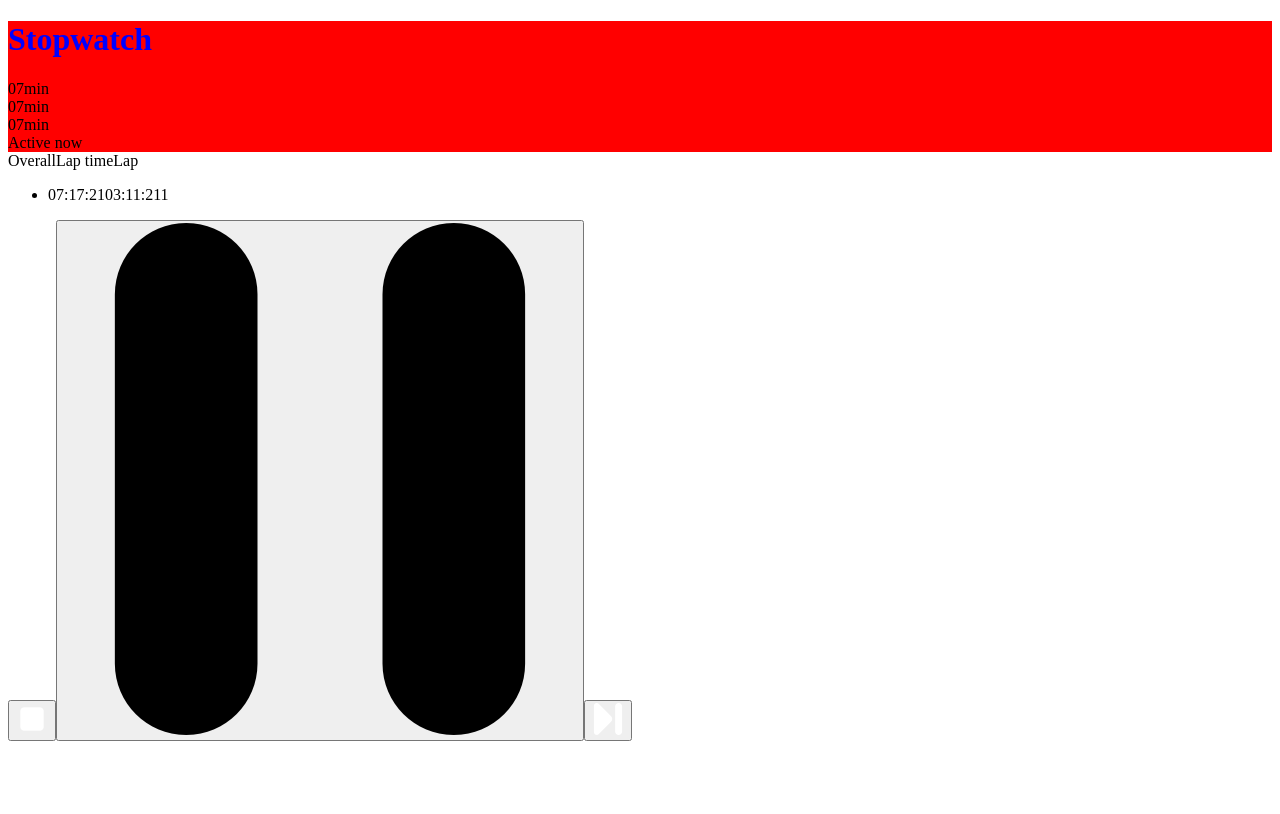
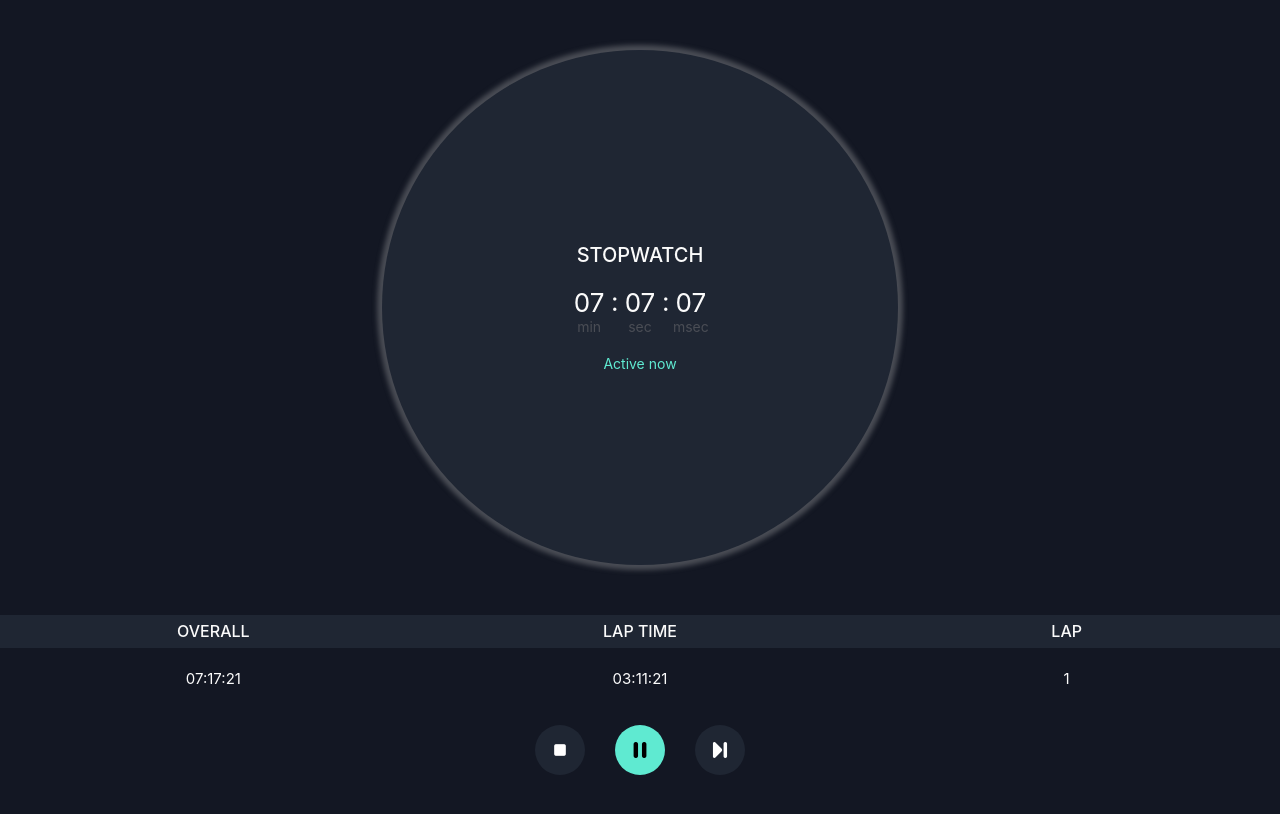
Before and after one commit to rook16rus/stopwatch-app, a React (Create React App) app: page / in a window 1280 px wide. Shown: the top 814 px of the page. Built offline with nearby package versions, Linux system fonts and the light colour scheme.

Commit message:
Стилизовал приложение

```diff
--- a/src/components/StopwatchControls/StopwatchControls.module.scss
+++ b/src/components/StopwatchControls/StopwatchControls.module.scss
@@ -1,13 +1,37 @@
 .controls {
-  &__stop {
+  position: fixed;
+  left: 0;
+  right: 0;
+  bottom: 0;
 
+  display: flex;
+  justify-content: center;
+  align-items: center;
+  gap: 30px;
+  height: 100px;
+  background-color: #131723;
+
+  &__button {
+    display: flex;
+    justify-content: center;
+    align-items: center;
+    width: 50px;
+    height: 50px;
+
+    border-radius: 50%;
+
+    img {
+      width: 16px;
+      height: 16px;
+      object-fit: contain;
+    }
+  }
+
+  &__stop, &__next {
+    background-color: #1F2633;
   }
 
   &__pause {
-
-  }
-
-  &__next {
-
+    background-color: #5FEAD1;
   }
 }
--- a/src/components/StopwatchControls/StopwatchControls.tsx
+++ b/src/components/StopwatchControls/StopwatchControls.tsx
@@ -7,13 +7,13 @@ import stop from './stop.png'
 const StopwatchControls = () => {
     return (
         <div className={styles.controls}>
-            <button className={styles.controls__stop}>
+            <button className={`${styles.controls__button} ${styles.controls__stop}`}>
                 <img src={stop} alt="Иконка стоп"/>
             </button>
-            <button className={styles.controls__pause}>
+            <button className={`${styles.controls__button} ${styles.controls__pause}`}>
                 <img src={pause} alt="Иконка стоп"/>
             </button>
-            <button className={styles.controls__next}>
+            <button className={`${styles.controls__button} ${styles.controls__next}`}>
                 <img src={playPause} alt="Иконка стоп"/>
             </button>
         </div>
--- a/src/components/StopwatchDisplay/StopwatchDisplay.module.scss
+++ b/src/components/StopwatchDisplay/StopwatchDisplay.module.scss
@@ -1,9 +1,68 @@
 .display {
-  background-color: red;
+  position: relative;
+  z-index: 1;
+
+  display: flex;
+  flex-direction: column;
+  align-items: center;
+  justify-content: center;
+  width: 70%;
+  aspect-ratio: 1 / 1;
+  margin: 50px auto;
+
+  border-radius: 50%;
+  background-color: #1F2633;
+  box-shadow: 0 0 5px 5px #4A4D55;
+
+  text-align: center;
+  line-height: normal;
 
   &__title {
-    color: blue;
+    margin: 0 0 20px;
+
+    font-weight: 500;
+    font-size: 20px;
+    text-transform: uppercase;
   }
 
+  &__timer {
+    display: grid;
+    grid-template-columns: repeat(3, 1fr);
+    gap: 15px;
+    margin: 0 0 20px;
+  }
 
+  &__timer-block {
+    position: relative;
+
+    display: flex;
+    flex-direction: column;
+    align-items: center;
+
+    text-align: center;
+
+    &:not(:last-child)::before {
+      content: ':';
+
+      position: absolute;
+      top: -1px;
+      left: calc(100% + 4px);
+
+      font-size: 26px;
+    }
+  }
+
+  &__timer-number {
+    font-size: 26px;
+  }
+
+  &__timer-desc {
+    font-size: 14px;
+    color: #4A4D55;
+  }
+
+  &__status {
+    font-size: 14px;
+    color: #5FEAD1;
+  }
 }
--- a/src/components/StopwatchDisplay/StopwatchDisplay.tsx
+++ b/src/components/StopwatchDisplay/StopwatchDisplay.tsx
@@ -2,6 +2,7 @@ import styles from "./StopwatchDisplay.module.scss"
 
 const StopwatchDisplay = () => {
     return (
+        <div className="container">
             <div className={styles.display}>
                 <h1 className={styles.display__title}>Stopwatch</h1>
                 <div className={styles.display__timer}>
@@ -11,14 +12,15 @@ const StopwatchDisplay = () => {
                     </div>
                     <div className={styles["display__timer-block"]}>
                         <span className={styles["display__timer-number"]}>07</span>
-                    <span className={styles["display__timer-desc"]}>min</span>
+                        <span className={styles["display__timer-desc"]}>sec</span>
                     </div>
                     <div className={styles["display__timer-block"]}>
                         <span className={styles["display__timer-number"]}>07</span>
-                    <span className={styles["display__timer-desc"]}>min</span>
+                        <span className={styles["display__timer-desc"]}>msec</span>
                     </div>
                 </div>
                 <span className={styles.display__status}>Active now</span>
+            </div>
         </div>
     )
 }
--- a/src/components/StopwatchList/StopwatchList.module.scss
+++ b/src/components/StopwatchList/StopwatchList.module.scss
@@ -1,13 +1,35 @@
 .list {
+  margin: 0 0 120px;
+
   &__header {
+    display: grid;
+    grid-template-columns: repeat(3, 1fr);
+    padding: 5px 0;
+    margin: 0 0 20px;
 
+    background-color: #1F2633;
+
+    font-weight: 500;
+    text-align: center;
+    text-transform: uppercase;
   }
 
   &__laps {
-
+    display: grid;
+    grid-template-columns: 1fr;
+    gap: 10px;
   }
 
   &__item {
+    display: grid;
+    grid-template-columns: repeat(3, 1fr);
 
+    font-size: 15px;
+    text-align: center;
+    color: #4A4D55;
+
+    &.active {
+      color: #FBFBFB;
+    }
   }
 }
--- a/src/components/StopwatchList/StopwatchList.tsx
+++ b/src/components/StopwatchList/StopwatchList.tsx
@@ -9,6 +9,16 @@ const StopwatchList = () => {
                 <span>Lap</span>
             </div>
             <ul className={styles.list__laps}>
+                <li className={`${styles.list__item} ${styles.active}`}>
+                    <span>07:17:21</span>
+                    <span>03:11:21</span>
+                    <span>1</span>
+                </li>
+                <li className={styles.list__item}>
+                    <span>07:17:21</span>
+                    <span>03:11:21</span>
+                    <span>1</span>
+                </li>
                 <li className={styles.list__item}>
                     <span>07:17:21</span>
                     <span>03:11:21</span>
--- a/src/index.scss
+++ b/src/index.scss
@@ -0,0 +1,210 @@
+@import-normalize;
+@import "./media-mixin";
+
+*,
+*::before,
+*::after {
+  box-sizing: border-box;
+  -webkit-tap-highlight-color: transparent;
+}
+
+html {
+  box-sizing: border-box;
+  font-size: 10px;
+  -webkit-text-size-adjust: 100%;
+}
+
+body {
+  margin: 0;
+  background-color: #131723;
+
+  font: 400 16px/140% "Inter";
+  color: #FBFBFB;
+}
+
+ul,
+ol {
+  list-style: none;
+  margin: 0;
+  padding: 0;
+}
+
+p {
+  margin: 0;
+}
+
+ol {
+  counter-reset: ordered-list;
+
+  & > li {
+    counter-increment: ordered-list;
+
+    &::before {
+      content: counter(ordered-list, decimal-leading-zero) ".";
+    }
+  }
+}
+
+textarea {
+  display: block;
+  width: 100%;
+  height: 20rem;
+  overflow: auto;
+  box-shadow: none;
+  resize: none;
+}
+
+input,
+textarea {
+  display: block;
+  width: 100%;
+  font: inherit;
+  background-color: transparent;
+  border: none;
+  border-radius: 0;
+  outline: none;
+  box-shadow: none;
+
+  &:-webkit-autofill,
+  &:-webkit-autofill:hover,
+  &:-webkit-autofill:focus,
+  &:-webkit-autofill:active {
+    transition: background-color 600000s 0s, color 600000s 0s;
+  }
+
+  &[data-autocompleted] {
+    background-color: transparent !important;
+  }
+}
+
+input:-webkit-autofill,
+input:-webkit-autofill:hover,
+input:-webkit-autofill:focus,
+textarea:-webkit-autofill,
+textarea:-webkit-autofill:hover,
+textarea:-webkit-autofill:focus,
+select:-webkit-autofill,
+select:-webkit-autofill:hover,
+select:-webkit-autofill:focus {
+  background-color: transparent;
+}
+
+input:not([type="checkbox"]):not([type="radio"]) {
+  appearance: none;
+}
+
+input::-webkit-outer-spin-button,
+input::-webkit-inner-spin-button {
+  margin: 0;
+  appearance: none;
+}
+
+input[type="number"] {
+  -moz-appearance: textfield;
+}
+
+input[type="search"] {
+  /* 1 */
+  outline-offset: -2px;
+
+  /* 2 */
+  -webkit-appearance: textfield;
+}
+
+input[type="search"]::-webkit-search-decoration {
+  -webkit-appearance: none;
+}
+
+input[type="search"]::-webkit-search-cancel-button {
+  display: none;
+  -webkit-appearance: none;
+}
+
+i {
+  font-style: italic;
+}
+
+button {
+  position: relative;
+  display: inline-flex;
+  margin: 0;
+  padding: 0;
+  color: inherit;
+  font: inherit;
+  background-color: transparent;
+  border: none;
+  outline: none;
+  cursor: pointer;
+  transition: color 0.2s;
+  user-select: none;
+  -webkit-appearance: none;
+}
+
+a {
+  background-color: transparent;
+  text-decoration: none;
+  transition: color 0.2s;
+  color: inherit;
+  outline: none;
+}
+
+svg {
+  flex-shrink: 0;
+  display: block;
+  user-select: none;
+  fill: currentcolor;
+  transition: fill 0.2s;
+  overflow: visible;
+}
+
+img {
+  max-width: 100%;
+  height: auto;
+  vertical-align: middle;
+  user-select: none;
+}
+
+button:focus {
+  outline: none;
+
+  &.focus-visible {
+    outline: 1px solid red;
+  }
+}
+
+
+.visually-hidden {
+  border: 0 !important;
+  clip: rect(0 0 0 0);
+  height: 1px !important;
+  margin: -1px !important;
+  overflow: hidden !important;
+  padding: 0 !important;
+  position: absolute !important;
+  width: 1px !important;
+  white-space: nowrap !important;
+}
+
+.link {
+  transition: 0.3s;
+
+  &:hover {
+    opacity: 0.7;
+  }
+}
+
+.container {
+  width: 100%;
+  max-width: calc(736px + 2 * 30px);
+  margin: 0 auto;
+  padding: 0 30px;
+  @supports (width: max(20vw, 100px)) {
+    padding-left: max(env(safe-area-inset-left, 1.4rem), 30px);
+    padding-right: max(env(safe-area-inset-right, 1.4rem), 30px);
+  }
+
+  @include mq('custom', 'max', 640) {
+    padding-left: 20px;
+    padding-right: 20px;
+  }
+}
--- /dev/null
+++ b/src/media-mixin.scss
@@ -0,0 +1,55 @@
+$breakpoint-xxs: 480px;
+$breakpoint-xs: 575px;
+$breakpoint-sm: 767px;
+$breakpoint-md: 991px;
+$breakpoint-lg: 1199px;
+$breakpoint-xl: 1280px;
+$breakpoint-xxl: 1680px;
+
+@mixin mq($size, $type: max, $pixels: $breakpoint-sm) {
+  @if $size=="xxs" {
+    @media screen and (#{$type}-width: $breakpoint-xxs) {
+      @content;
+    }
+  }
+
+  @else if $size=="xs" {
+    @media screen and (#{$type}-width: $breakpoint-xs) {
+      @content;
+    }
+  }
+
+  @else if $size=="sm" {
+    @media screen and (#{$type}-width: $breakpoint-sm) {
+      @content;
+    }
+  }
+
+  @else if $size=="md" {
+    @media screen and (#{$type}-width: $breakpoint-md) {
+      @content;
+    }
+  }
+
+  @else if $size=="lg" {
+    @media screen and (#{$type}-width: $breakpoint-lg) {
+      @content;
+    }
+  }
+
+  @else if $size=="xl" {
+    @media screen and (#{$type}-width: $breakpoint-xl) {
+      @content;
+    }
+  }
+
+  @else if $size=="custom" {
+    @media screen and (#{$type}-width: ($pixels + px)) {
+      @content;
+    }
+  }
+
+  @else {
+    @content;
+  }
+}
```
Lines whose indentation alone changed are shown as unchanged.
